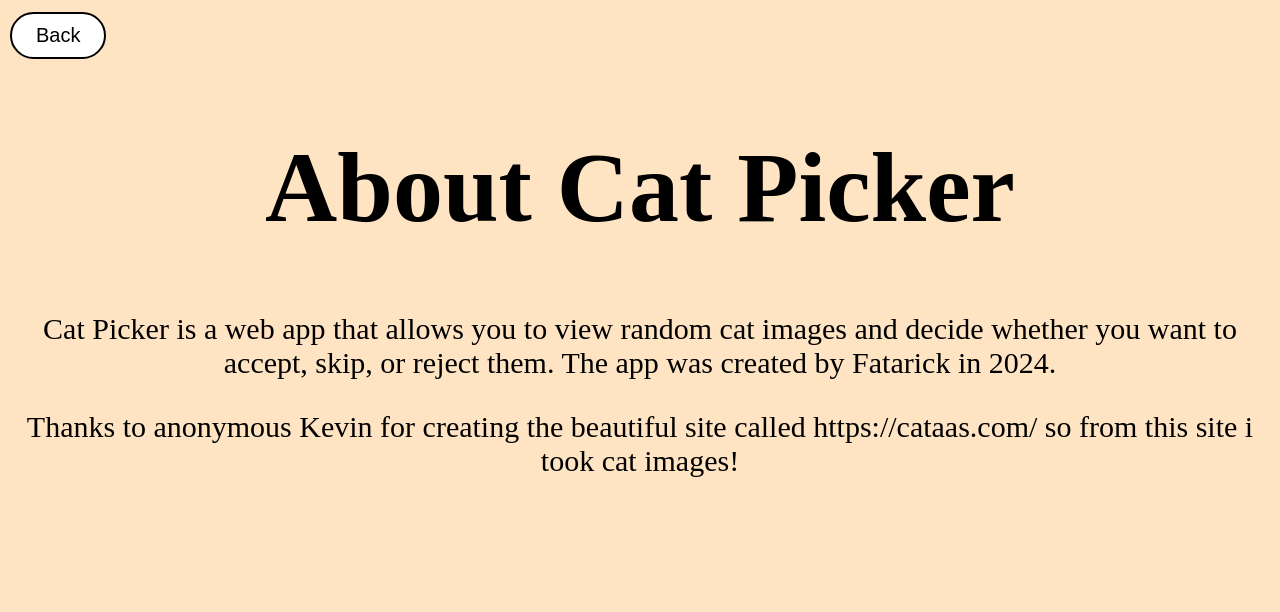
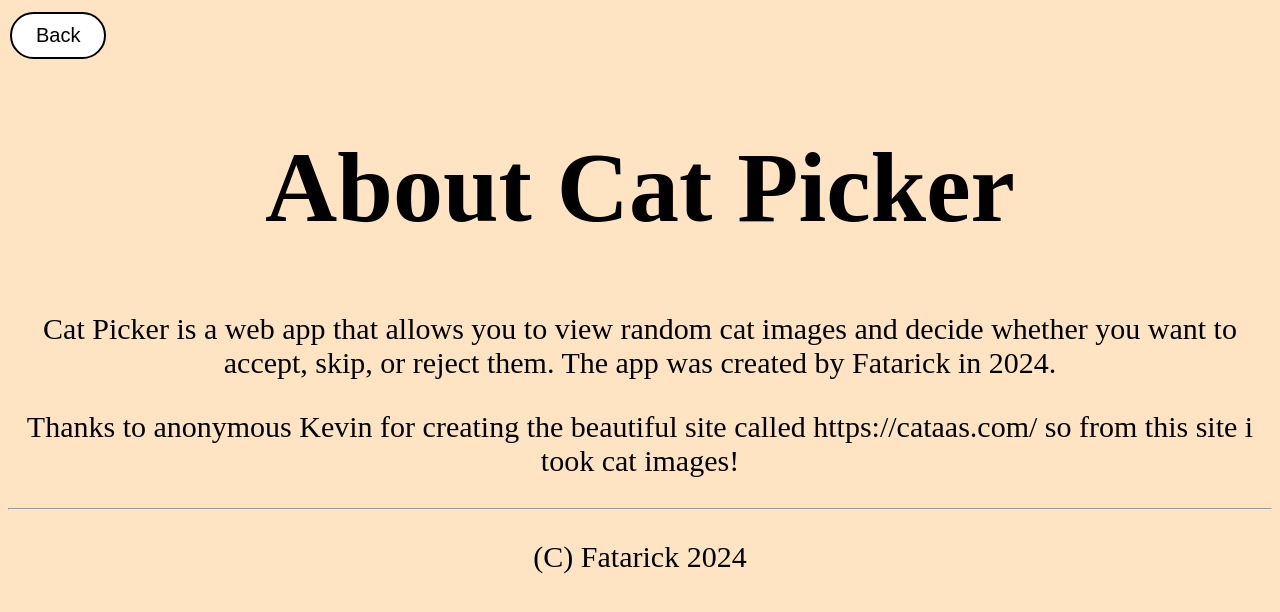
Before and after one commit to fatarick/catpicker, a plain HTML site: page about.html in a window 1280 px wide. Drawn offline with Linux system fonts and the light colour scheme.

Commit message:
Update about.html

```diff
--- a/about.html
+++ b/about.html
@@ -11,6 +11,8 @@
     <h1 id="title">About Cat Picker</h1>
     <p id="description">Cat Picker is a web app that allows you to view random cat images and decide whether you want to accept, skip, or reject them. The app was created by Fatarick in 2024.</p>
     <p id="thanks">Thanks to anonymous Kevin for creating the beautiful site called https://cataas.com/ so from this site i took cat images!</p>
+    <hr>
+    <p id="copyright">(C) Fatarick 2024</p>
     <script src="lilScriptAbout.js"></script>
 </body>
 </html>
```
